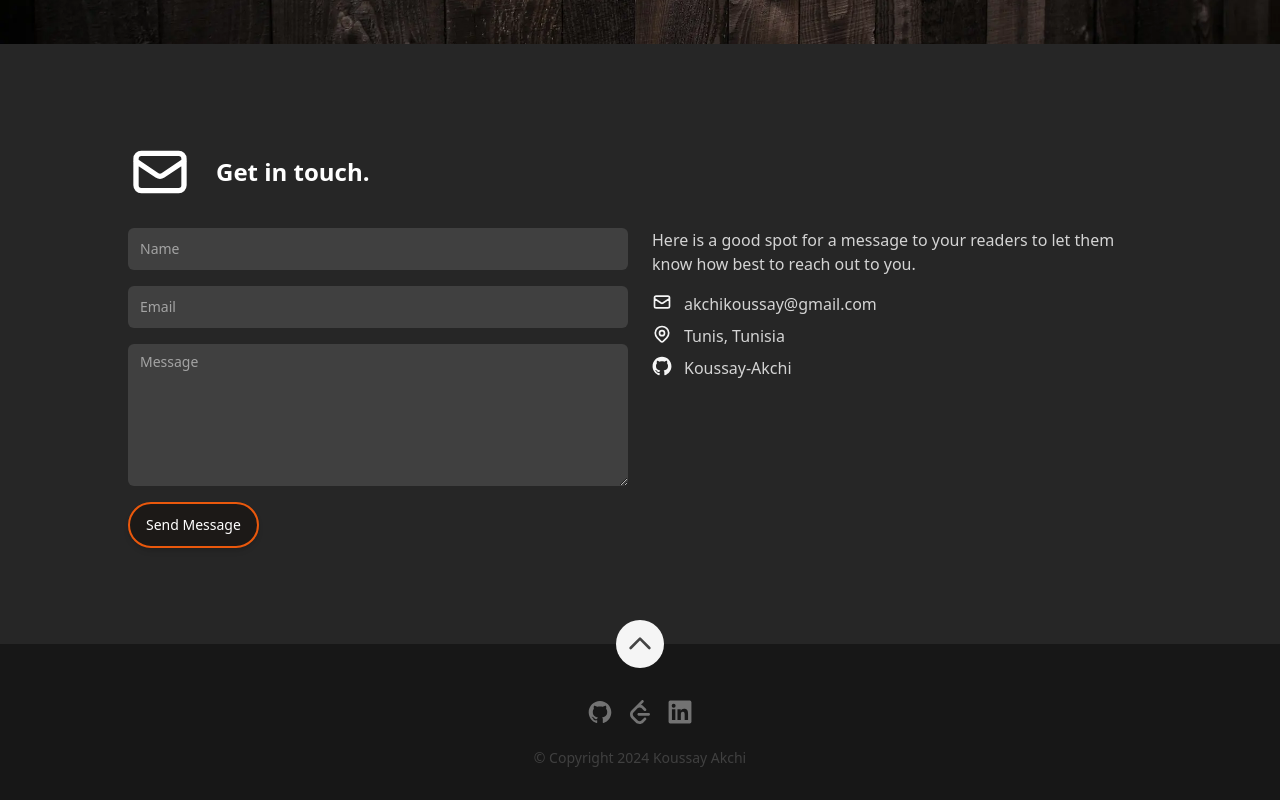
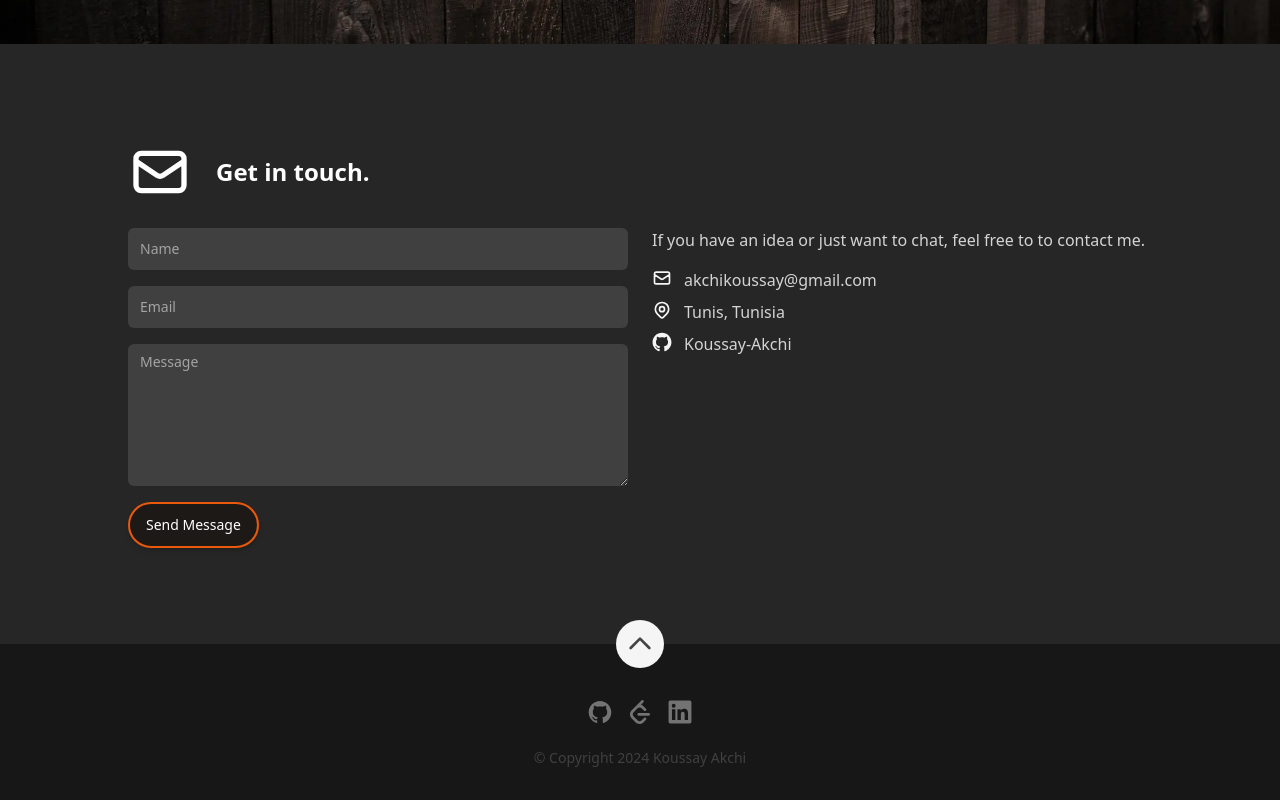
Before and after one commit to ahmed-aziz-ben-sghaier/Ahmed-Aziz-BenSghaier-cv, a Next.js app: page / in a window 1280 px wide. Shown: the part 3733-4533 px from the top of the page. Built offline with nearby package versions, Linux system fonts and the light colour scheme.

Commit message:
fix: image urls

```diff
--- a/src/data/data.tsx
+++ b/src/data/data.tsx
@@ -230,7 +230,7 @@ export const portfolioItems: PortfolioItem[] = [
   {
     title: 'FTL Autosave Manager',
     description:
-      'Autosave and back-up Manager for FTL (Faster than light), helped me learn various things like creating a GUI and proper backup management. Written entirely in Java (and an older obsolete version in python).',
+      'Autosave and back-up Manager for FTL (Faster than light), helped me learn various things like creating a GUI, proper backup management for files and distributing software releases. Written entirely in Java (and an older obsolete version in python).',
     url: 'https://github.com/Koussay-Akchi/FTLAutosaveManager',
     image: FTL,
   },
@@ -347,7 +347,7 @@ export const testimonial: TestimonialSection = {
 
 export const contact: ContactSection = {
   headerText: 'Get in touch.',
-  description: 'Here is a good spot for a message to your readers to let them know how best to reach out to you.',
+  description: 'If you have an idea or just want to chat, feel free to to contact me.',
   items: [
     {
       type: ContactType.Email,
```
